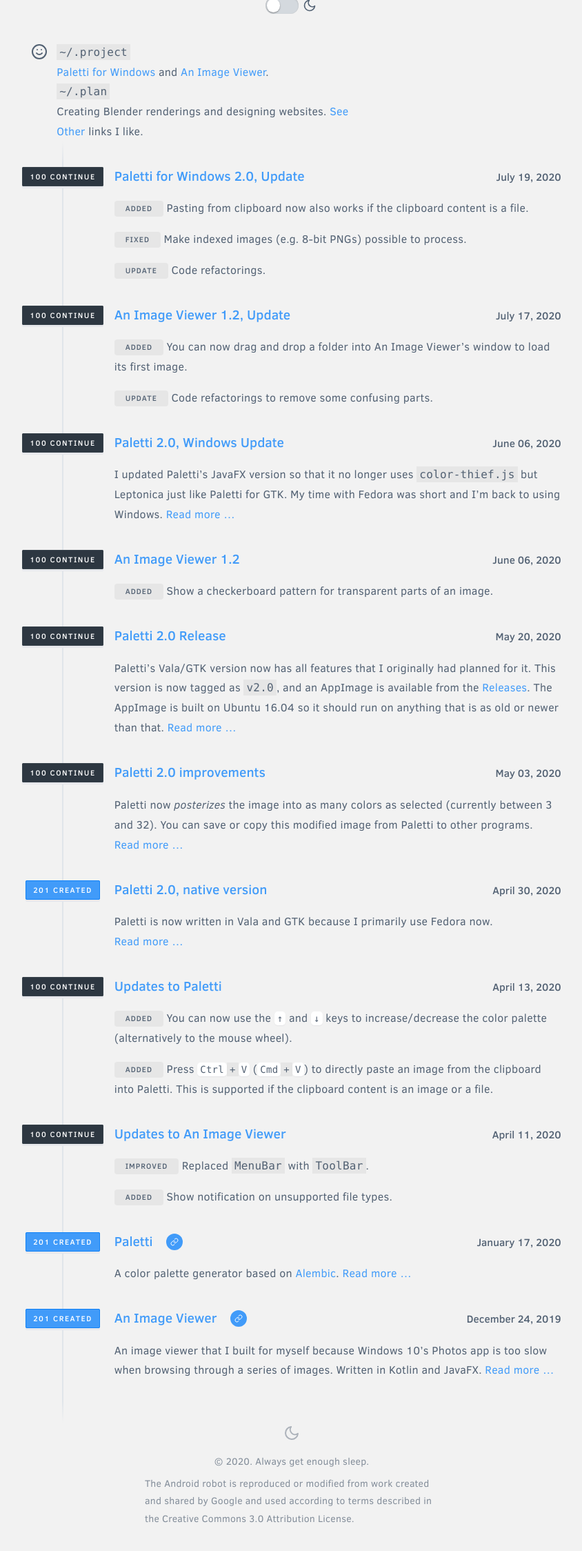
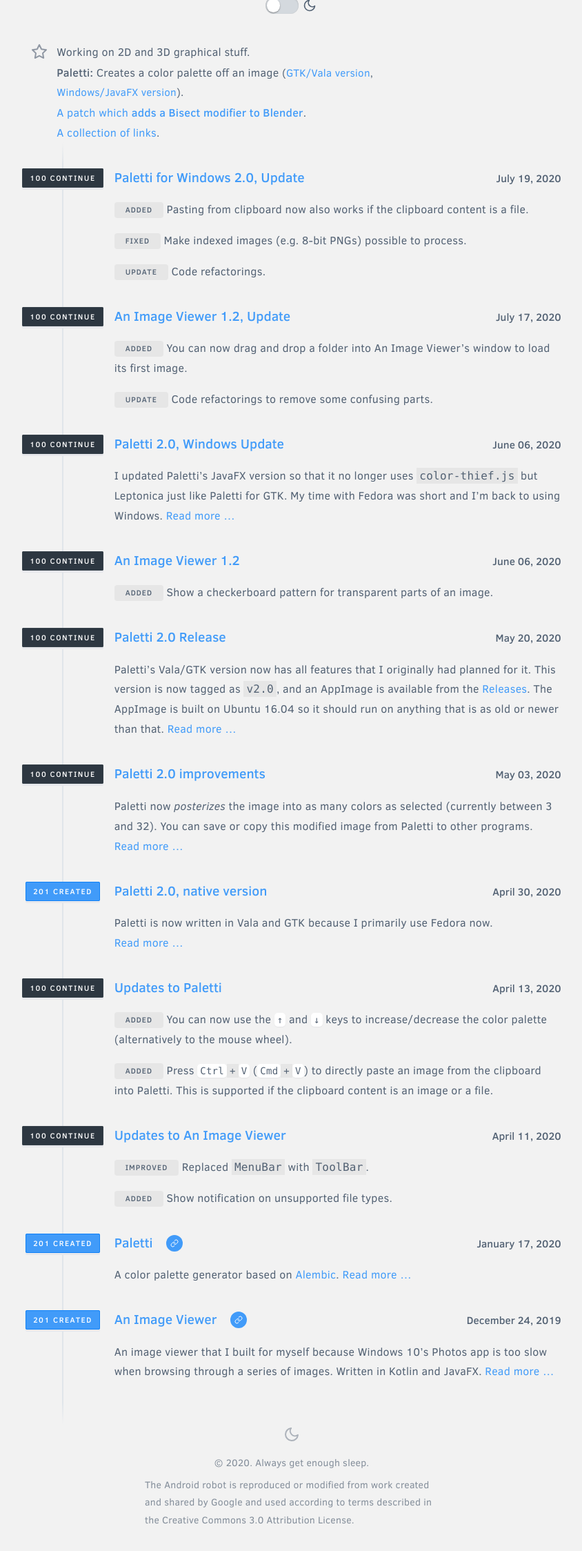
Before and after one commit to Eroica/eroica.github.io, a Jekyll site: the page built from index.html, in a window 1280 px wide, cut to the strip 298-2564 px from the top of the page. Shown: the top 2248 px of the strip at 69% size, without its empty margins (217-1061 px from the left). Built offline with Jekyll 4.4.1, drawn with Linux system fonts in a browser that asks for light colours.

Commit message:
Update .plan

```diff
--- a/_includes/plan.html
+++ b/_includes/plan.html
@@ -1 +1,11 @@
-<p class="plan colored-links container -small">{% include feather/smile.svg %} <code>~/.project</code><br><a href="https://github.com/Eroica/Paletti-Windows">Paletti for Windows</a> and <a href="https://github.com/Eroica/AnImageViewer">An Image Viewer</a>.<br><code>~/.plan</code><br>Creating Blender renderings and designing websites. <a href="{% link 303.html %}">See Other</a> links I like.</p>
+<div class="plan colored-links container -medium">
+	{% include feather/star.svg %}
+
+	<p>Working on 2D and 3D graphical stuff.</p>
+
+	<p><strong>Paletti:</strong> Creates a color palette off an image <span class="text--small">(<a href="https://github.com/Eroica/Paletti">GTK/Vala version</a>, <a href="https://github.com/Eroica/Paletti-Windows">Windows/JavaFX version</a>)</span>.</p>
+
+	<p><a href="https://developer.blender.org/D8954">A patch which <strong>adds a Bisect modifier to Blender</strong></a>.</p>
+
+	<p><a href="{% link 303.html %}">A collection of links</a>.</p>
+</div>
--- a/_sass/_containers.scss
+++ b/_sass/_containers.scss
@@ -3,6 +3,7 @@
 	width: 84ch;
 
 	&.-small {width: 48ch; }
+	&.-medium {width: 60ch; }
 }
 
 .header {
@@ -13,3 +14,21 @@
 		margin-top: 50px;
 	}
 }
+
+.plan {
+	position: relative;
+	padding-left: 35px;
+
+	svg {
+		color: $font-color-pale;
+		position: absolute;
+		top: calc(1.65em/2 - 12px);
+		left: 0;
+	}
+
+	@include breakpoint($md) {
+		padding-left: 50px;
+
+		svg { left: 13px; }
+	}
+}
--- a/_sass/components/_article.scss
+++ b/_sass/components/_article.scss
@@ -1,20 +1,3 @@
-.plan {
-	position: relative;
-	padding-left: 35px;
-
-	svg {
-		position: absolute;
-		top: calc(1.65em/2 - 12px);
-		left: 0;
-	}
-
-	@include breakpoint($md) {
-		padding-left: 50px;
-
-		svg { left: 13px; }
-	}
-}
-
 .timeline {
 	.content {padding-bottom: 2em; }
 
```
